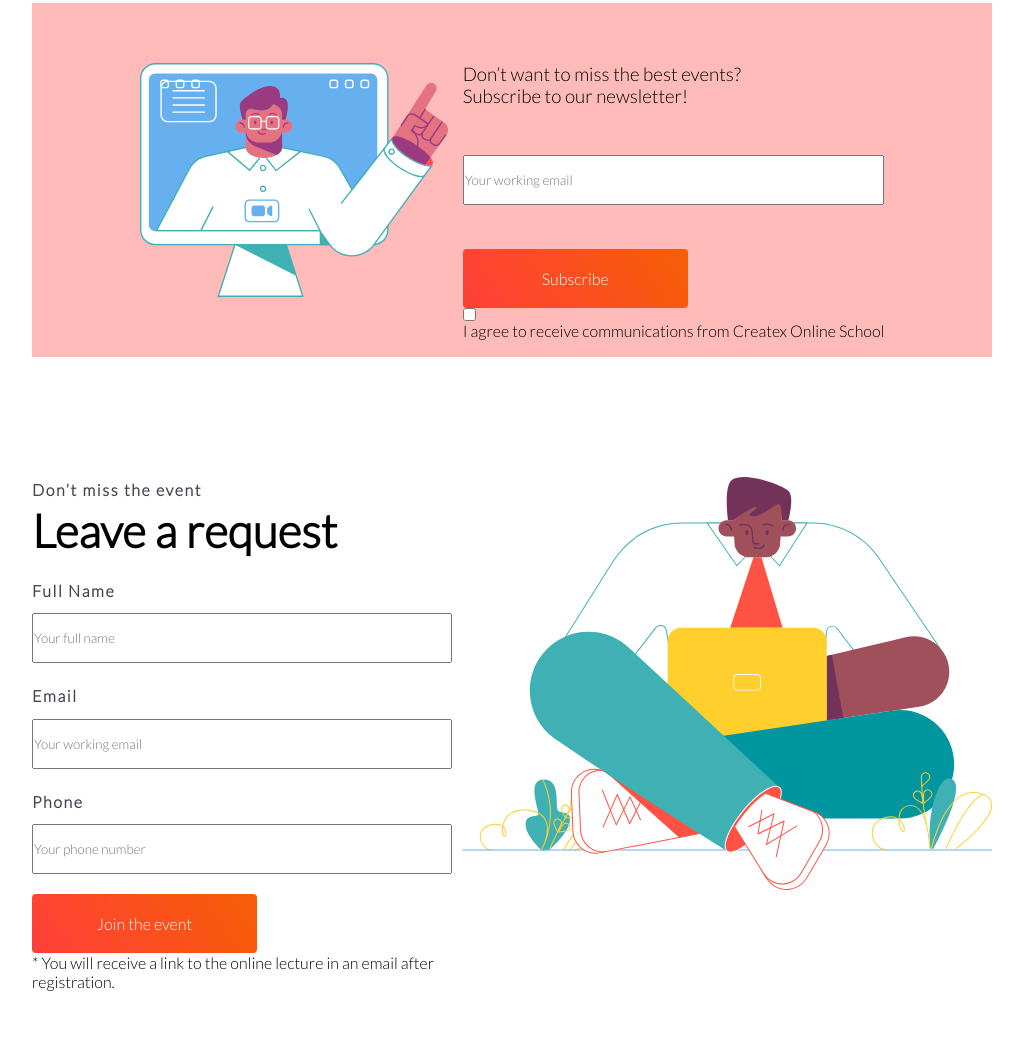
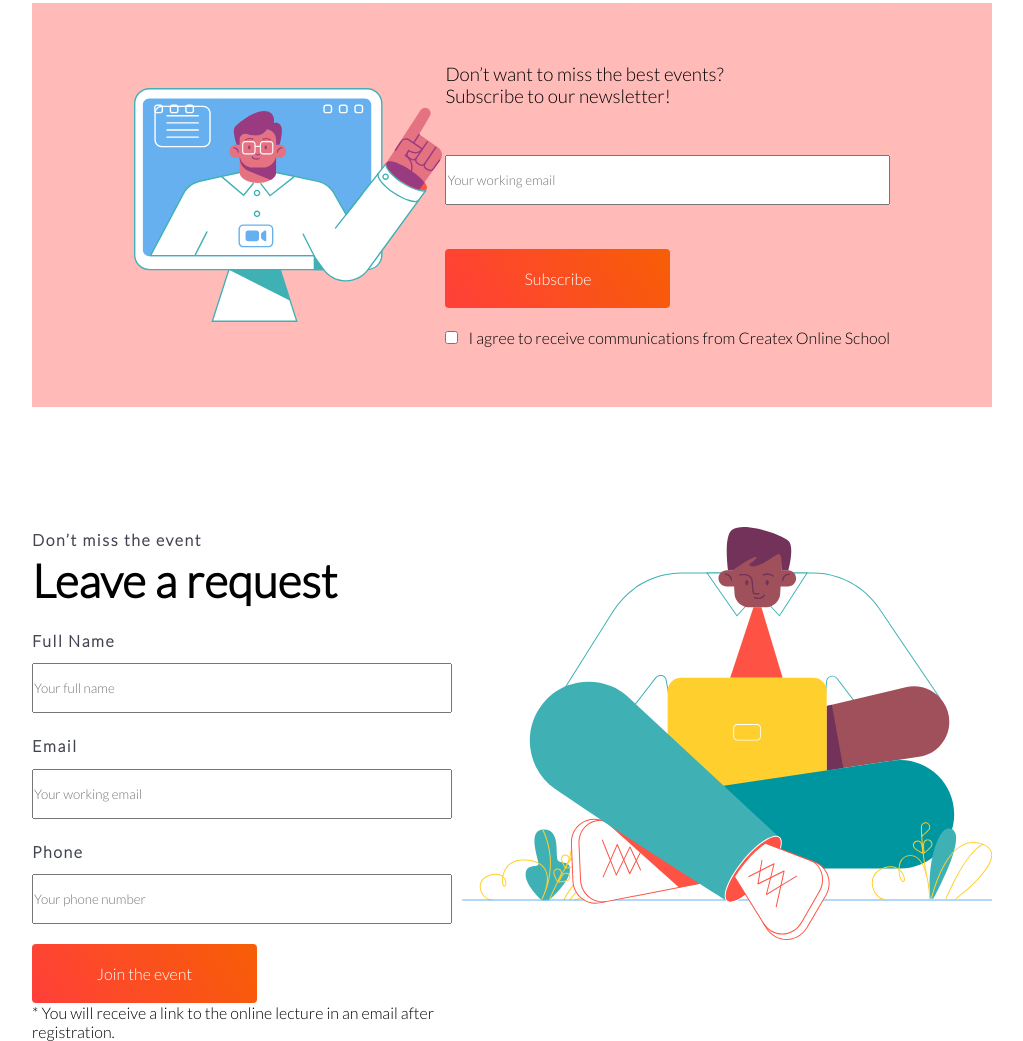
Before and after one commit to StanislavM31/createx-company, a plain HTML site: page page/index.html in a window 1280 px wide. Shown: the part 2110-3151 px from the top of the page, without its empty margins (128-1151 px from the left). Before the commit the page ends 3101 px from the top, so only its background shows below. Drawn offline with Linux system fonts and the light colour scheme.

Commit message:
refactor: form-checkbox margin

```diff
--- a/page/index.html
+++ b/page/index.html
@@ -126,9 +126,11 @@
                         <form action="">
                             <input type="email" placeholder="Your working email">
                             <div class="btn btn-subscribe">Subscribe</div>
+                            <div class="form-checkbox">
+                                <input type="checkbox">
+                                <div>I agree to receive communications from Createx Online School</div>
+                            </div>
                         </form>
-                        <input type="checkbox">
-                        <div>I agree to receive communications from Createx Online School</div>
                 </div>
             </div>
         </section>
--- a/style.css
+++ b/style.css
@@ -199,7 +199,7 @@ input[type="email"]{
     display: flex;
     flex-direction: column;
     justify-content: space-between;
-    height: calc(354px - 120px);
+    /* height: calc(354px - 120px); */
 }
 .subscribe-text form{
     display: flex;
@@ -208,6 +208,16 @@ input[type="email"]{
 }
 input[type="checkbox"]{
     margin-right: auto;
+
+}
+.form-checkbox{
+    margin-top: 20px;
+    display: flex;
+    flex-direction: row;
+    justify-content: space-between;
+}
+.form-checkbox div{
+    margin-left: 10px;
 }
 .btn-subscribe{
     color: #ffff;
```
